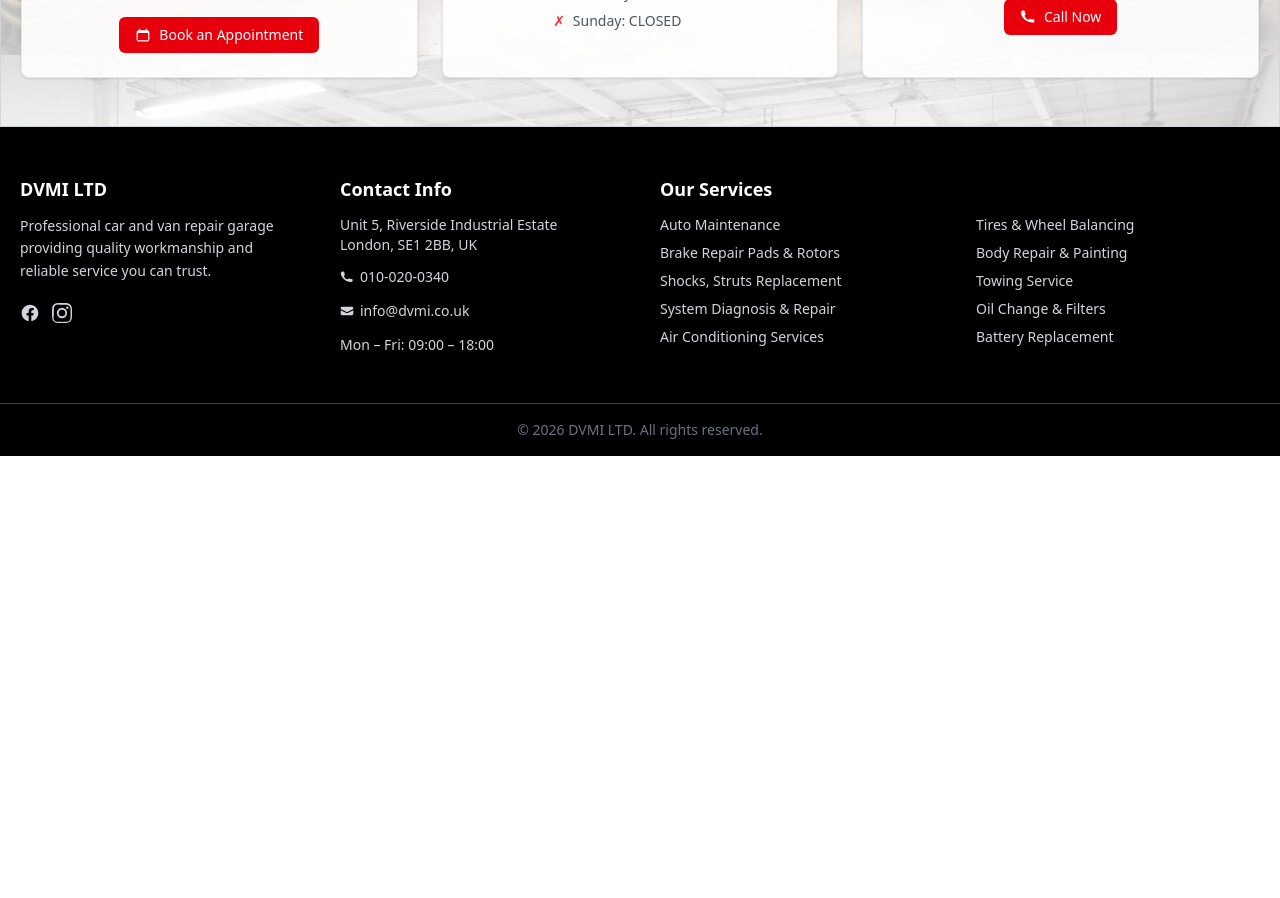
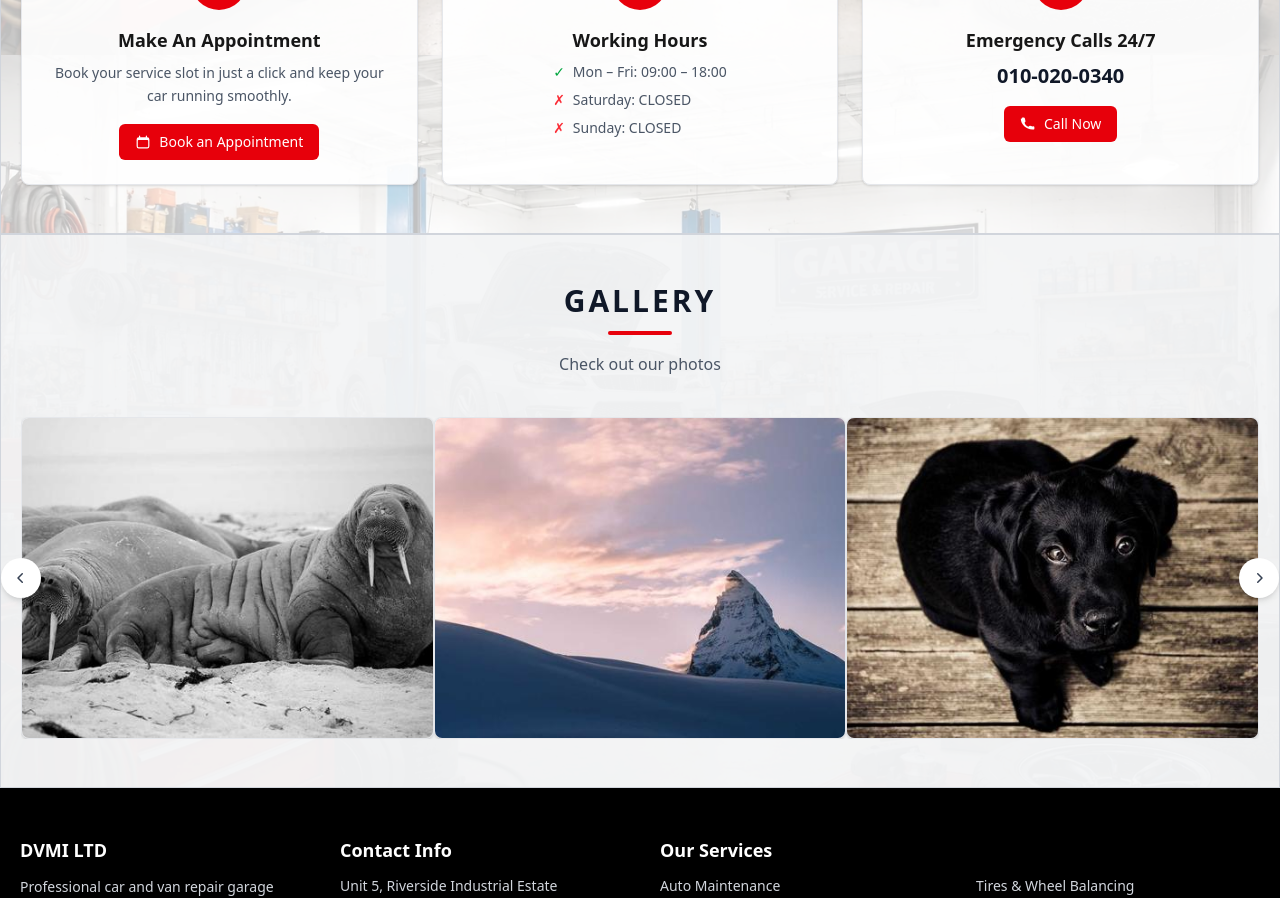
Before and after one commit to iamstefanstoyanov/dvauto-repairs-project, a Next.js app: page / in a window 1280 px wide. Shown: the part 2640-3538 px from the top of the page. Before the commit the page ends 3096 px from the top, so only its background shows below. Built offline with nearby package versions, Linux system fonts and the light colour scheme.

Commit message:
add gallery section

```diff
--- a/app/page.tsx
+++ b/app/page.tsx
@@ -4,6 +4,7 @@ import Reviews from "@/components/Sections/Reviews";
 import WhyUs from "@/components/Sections/WhyUs";
 import WhatWeDo from "@/components/Sections/WhatWeDo";
 import { ComponentType } from "react";
+import Gallery from "@/components/Sections/Gallery";
 
 const SECTIONS: { id: string; Component: ComponentType }[] = [
   { id: "section-home", Component: Home },
@@ -11,6 +12,7 @@ const SECTIONS: { id: string; Component: ComponentType }[] = [
   { id: "section-why-us", Component: WhyUs },
   { id: "section-reviews", Component: Reviews },
   { id: "section-contact", Component: Contact },
+  { id: "gallery", Component: Gallery },
 ];
 
 export default function Page() {
--- /dev/null
+++ b/components/Sections/Gallery.tsx
@@ -0,0 +1,82 @@
+"use client";
+
+import Chevron from "@/components/ui/Icons/Chevron";
+import SectionTitle from "@/components/ui/SectionTitle/SectionTitle";
+import useTranslation from "@/hooks/useTranslation";
+import "keen-slider/keen-slider.min.css";
+import { useKeenSlider } from "keen-slider/react";
+import Image from "next/image";
+
+const IMAGES = ["/gallery/image1.jpg", "/gallery/image2.jpg", "/gallery/image3.jpg"];
+
+const GalleryCard = ({ src, alt }: { src: string; alt: string }) => (
+  <div className="flex h-full flex-col overflow-hidden rounded-lg border border-gray-200 bg-white shadow-sm">
+    <Image
+      src={src}
+      alt={alt}
+      width={800} // required, actual image width (can be large enough)
+      height={600} // required, actual image height
+      className="h-64 w-full object-cover md:h-72 lg:h-80"
+      quality={90} // optional, default is 75
+      priority={false} // optional, set true for above-the-fold images
+    />
+  </div>
+);
+const Gallery = () => {
+  const t = useTranslation();
+
+  const [sliderRef, instanceRef] = useKeenSlider<HTMLDivElement>({
+    loop: true,
+    slides: {
+      perView: 1,
+      spacing: 16,
+    },
+    breakpoints: {
+      "(min-width: 640px)": {
+        slides: { perView: 2, spacing: 20 },
+      },
+      "(min-width: 1024px)": {
+        slides: { perView: 3, spacing: 24 },
+      },
+    },
+  });
+
+  return (
+    <section id="gallery" className="border border-gray-300 bg-gray-100/90 px-5 py-12">
+      <div className="mx-auto max-w-7xl">
+        <SectionTitle
+          title={t.sections.gallery.title || "Gallery"}
+          subtitle={t.sections.gallery.subtitle || "Check out our photos"}
+        />
+
+        <div className="relative">
+          <div ref={sliderRef} className="keen-slider">
+            {IMAGES.map((src, i) => (
+              <div key={i} className="keen-slider__slide">
+                <GalleryCard src={src} alt={`Gallery image ${i + 1}`} />
+              </div>
+            ))}
+          </div>
+
+          <button
+            onClick={() => instanceRef.current?.prev()}
+            className="absolute -left-3 top-1/2 z-10 flex h-9 w-9 -translate-y-1/2 items-center justify-center rounded-full bg-white shadow-md hover:bg-gray-100 md:-left-5 md:h-10 md:w-10"
+            aria-label="Previous image"
+          >
+            <Chevron direction="left" className="h-5 w-5 text-gray-700" />
+          </button>
+
+          <button
+            onClick={() => instanceRef.current?.next()}
+            className="absolute -right-3 top-1/2 z-10 flex h-9 w-9 -translate-y-1/2 items-center justify-center rounded-full bg-white shadow-md hover:bg-gray-100 md:-right-5 md:h-10 md:w-10"
+            aria-label="Next image"
+          >
+            <Chevron direction="right" className="h-5 w-5 text-gray-700" />
+          </button>
+        </div>
+      </div>
+    </section>
+  );
+};
+
+export default Gallery;
```
